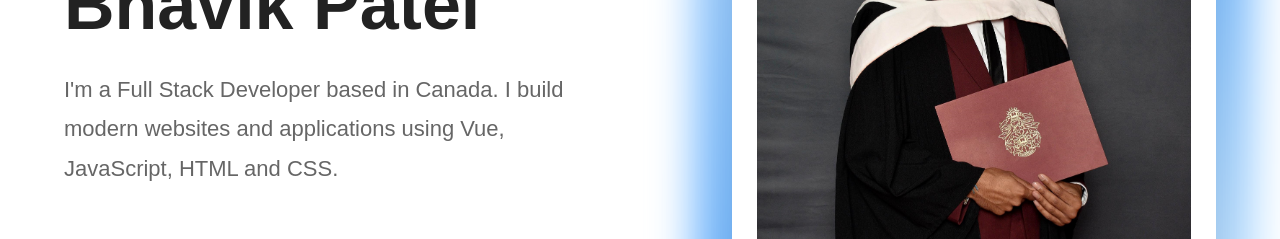
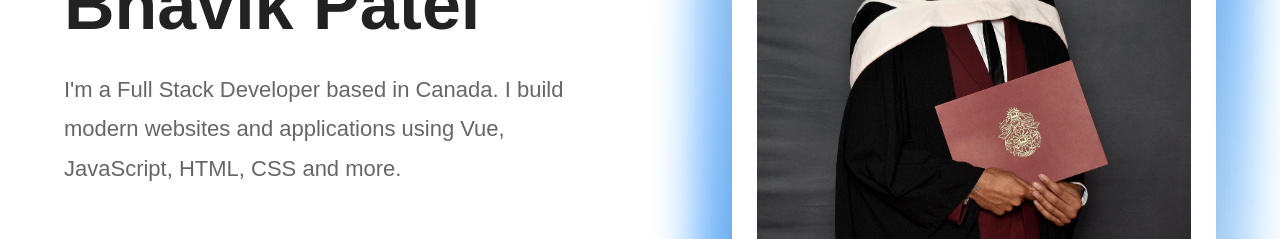
Before and after one commit to Bhavikbp13/Bhavikbp13.github.io, a Vue app: page / in a window 1280 px wide. Shown: the part 413-652 px from the top of the page. Built offline with nearby package versions, Linux system fonts and the light colour scheme.

Commit message:
Minor edit

```diff
--- a/package.json
+++ b/package.json
@@ -4,9 +4,7 @@
   "scripts": {
     "dev": "vite",
     "build": "vite build",
-    "preview": "vite preview",
-    "predeploy": "npm run build",
-    "deploy": "gh-pages -d dist"
+    "preview": "vite preview"
   },
   "dependencies": {
     "vue": "^3.4.0",
--- a/src/components/Hero.vue
+++ b/src/components/Hero.vue
@@ -14,7 +14,7 @@ Bhavik Patel
 
 I'm a Full Stack Developer based in Canada.
 I build modern websites and applications using Vue,
-JavaScript, HTML and CSS.
+JavaScript, HTML, CSS and more.
 
 </p>
 
```
